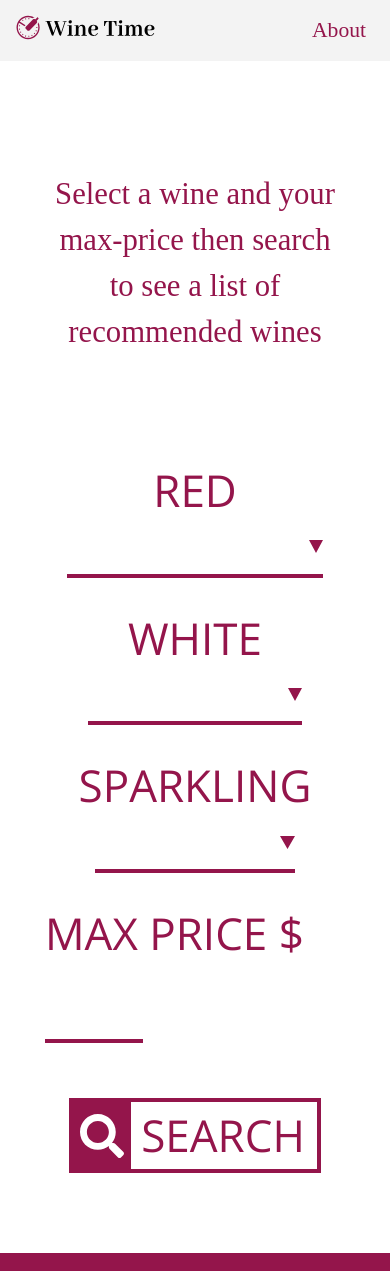
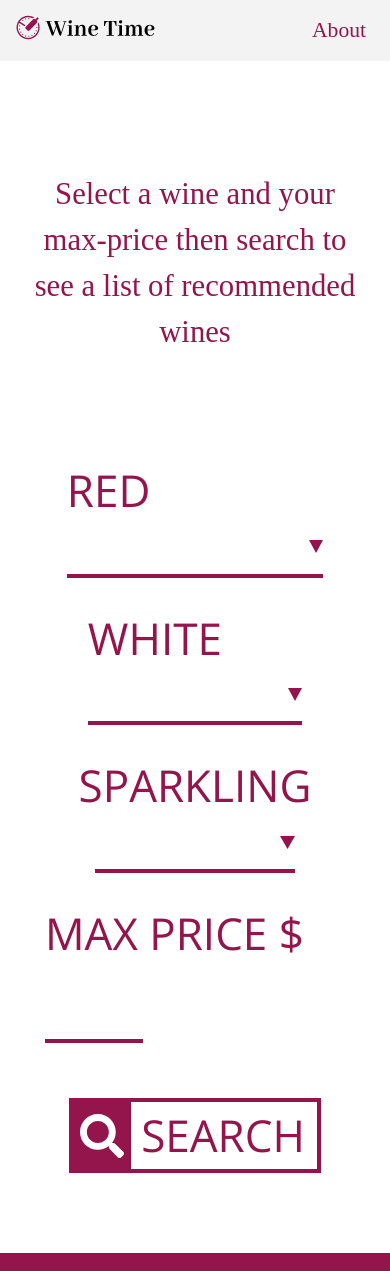
Before and after one commit to apdonaghy/wine-time, a Vue app: page /#/ in a window 390 px wide. Built offline with nearby package versions, Linux system fonts and the light colour scheme; a web font is replaced by a local one.

Commit message:
more styling

```diff
--- a/src/views/Home.vue
+++ b/src/views/Home.vue
@@ -3,7 +3,7 @@
 
     <form v-on:submit.prevent="findWine">
 
-      <p class="ab-test">Select a wine and your max-price then search <br/>to see a list of recommended wines</p>
+      <p class="ab-test">Select a wine and your max-price then search to see a list of recommended wines</p>
 
       <div class="flex-container margin-bottom">
         <div>
@@ -368,6 +368,9 @@ button{
   padding: 80px 0px 90px 0;
   color:#94154b;
   font-family: "Abhaya Libre", serif;
+  max-width:20em;
+  display: block;
+  margin:0 auto;
 
 }
 
@@ -428,8 +431,9 @@ button{
 .seventyFive {
   width: calc(90%);
 }
-  .flex-container{
-    text-align:center;
+  .wines-container.flex-container{
+
+    text-align:left;
   }
 
 }
```
Also changed, not shown: 7 other files (tests, documents, lock files or other folders).
